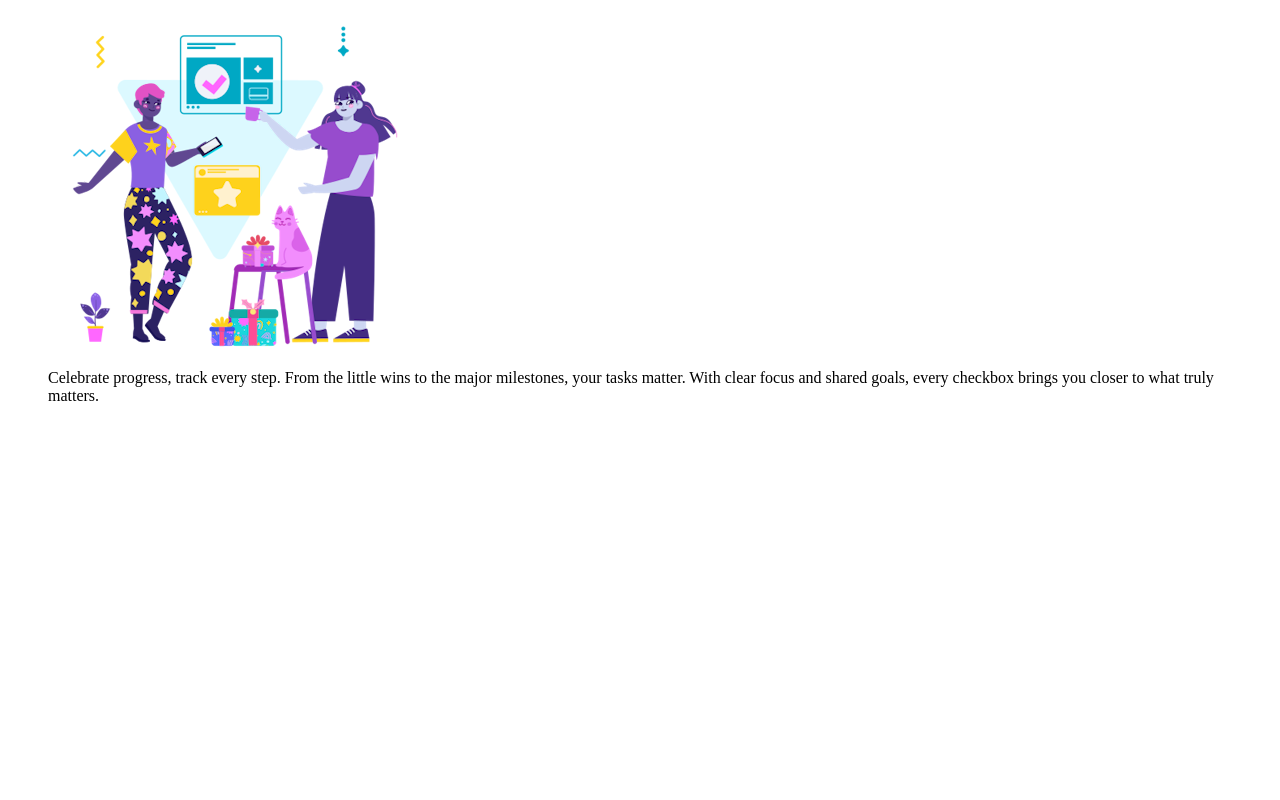
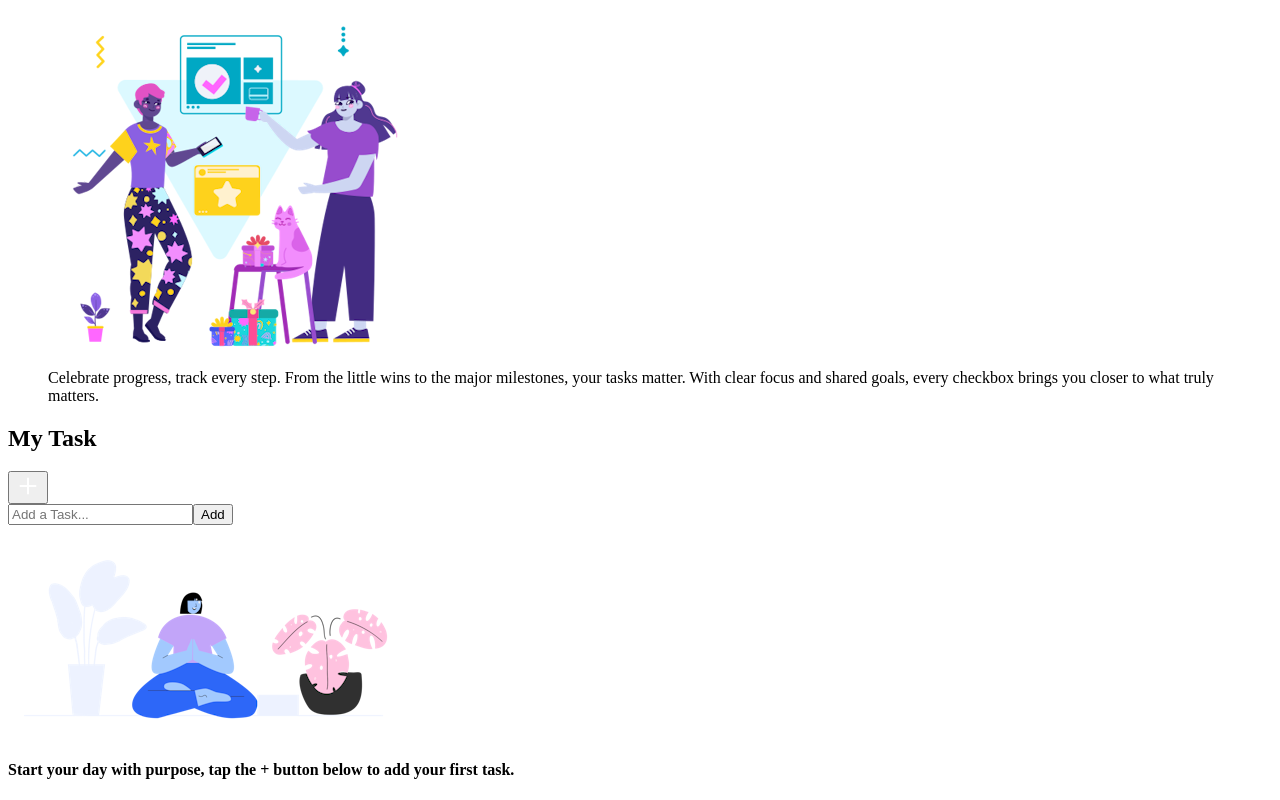
Before and after one commit to knowingEyes/TaskMate, a plain HTML site: page index.html in a window 1280 px wide. Shown: the part 1119-1919 px from the top of the page. Before the commit the page ends 1540 px from the top, so only its background shows below. Drawn offline with nearby package versions, Linux system fonts and the light colour scheme; files that its build step writes are made by us from their sources; a script that the page names is missing.

Commit message:
feat: add markup for inner page section with task input, CTA and custom button with prompt illustration

```diff
--- a/index.html
+++ b/index.html
@@ -9,13 +9,13 @@
 </head>
 
 <body>
+  <!-- landing-page section start-->
   <section>
     <div id="landingPage" class="light">
       <header style="display: flex; justify-content: space-between" id="landing-header">
         <h2>To-Do</h2>
-        <button class="toggle"><svg width="20"
-            xmlns="http://www.w3.org/2000/svg" fill="none" viewBox="0 0 24 24" stroke-width="1.5" stroke="currentColor"
-            class="size-6 moon">
+        <button class="toggle"><svg width="20" xmlns="http://www.w3.org/2000/svg" fill="none" viewBox="0 0 24 24"
+            stroke-width="1.5" stroke="currentColor" class="size-6 moon">
             <path stroke-linecap="round" stroke-linejoin="round"
               d="M21.752 15.002A9.72 9.72 0 0 1 18 15.75c-5.385 0-9.75-4.365-9.75-9.75 0-1.33.266-2.597.748-3.752A9.753 9.753 0 0 0 3 11.25C3 16.635 7.365 21 12.75 21a9.753 9.753 0 0 0 9.002-5.998Z" />
           </svg><svg width="20" xmlns="http://www.w3.org/2000/svg" fill="none" viewBox="0 0 24 24" stroke-width="1.5"
@@ -25,7 +25,7 @@
           </svg>
         </button>
       </header>
-      <div>
+      <div class="hero">
         <h1>Welcome to Your Productivity Hub</h1>
         <p id="sub-header">
           Plan smarter.Stay Focused. Take Control of Your day <br />
@@ -55,13 +55,42 @@
             Celebrate progress, track every step. From the little wins to the
             major milestones, your tasks matter. With clear focus and shared
             goals, every checkbox brings you closer to what truly matters.
-
-
           </figcaption>
         </figure>
       </div>
     </div>
   </section>
+  <!-- landing-page section End -->
+
+  <!-- innerpage-section start -->
+  <section>
+    <div id="inner-page">
+      <div id="editBlock" class="hidden"></div>
+      <header id="inner-header">
+        <h1>My Task</h1>
+      </header>
+      <button id="customBtn">
+        <svg xmlns="http://www.w3.org/2000/svg" fill="none" viewBox="0 0 24 24" stroke-width="2" stroke="white"
+          class="size-1" width="24" height="24">
+          <path stroke-linecap="round" stroke-linejoin="round" d="M12 4.5v15m7.5-7.5h-15" />
+        </svg>
+      </button>
+
+      <div id="addTaskContainer" class="hidden">
+        <form id="addTaskForm"><input type="text" placeholder="Add a Task..." name="addTaskInput"><button
+            id="addTaskBtn">Add</button></form>
+      </div>
+      <ul></ul>
+      <div id="promptIllus">
+        <img src="assets/images/Fitz - Meditating at Home.png" alt="blush-illustration">
+        <h4>Start your day with purpose, tap the + button below to add your first task.</h3>
+      </div>
+
+    </div>
+  </section>
+  <!-- innerpage-page section End -->
+
+  <!-- link external script file -->
   <script src="app.js"></script>
 </body>
 
```
